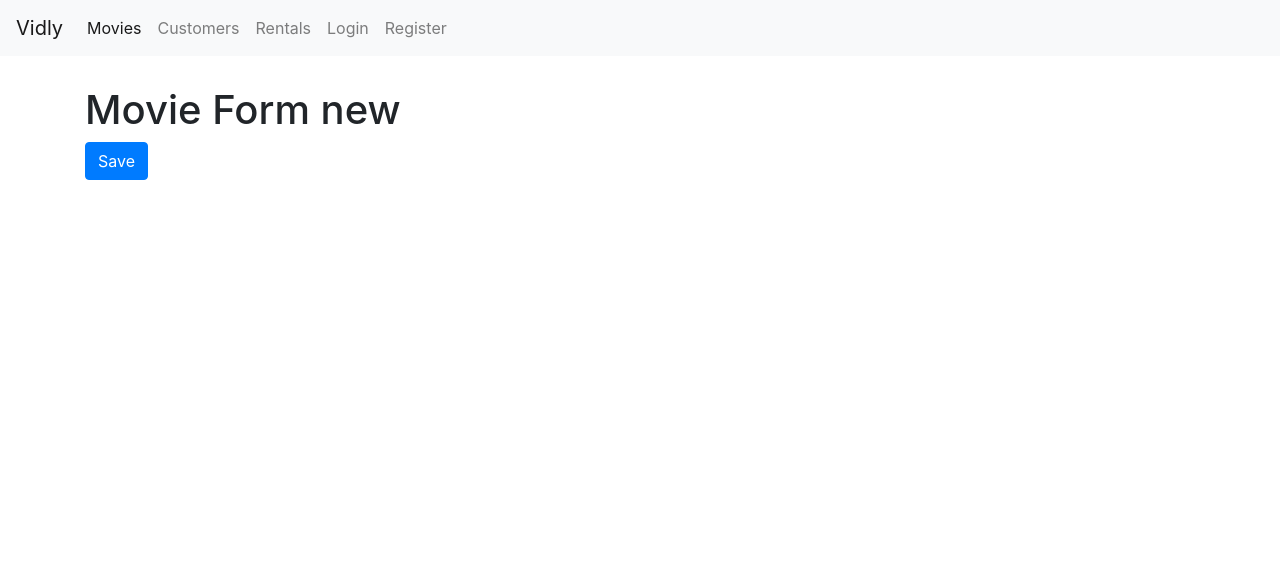
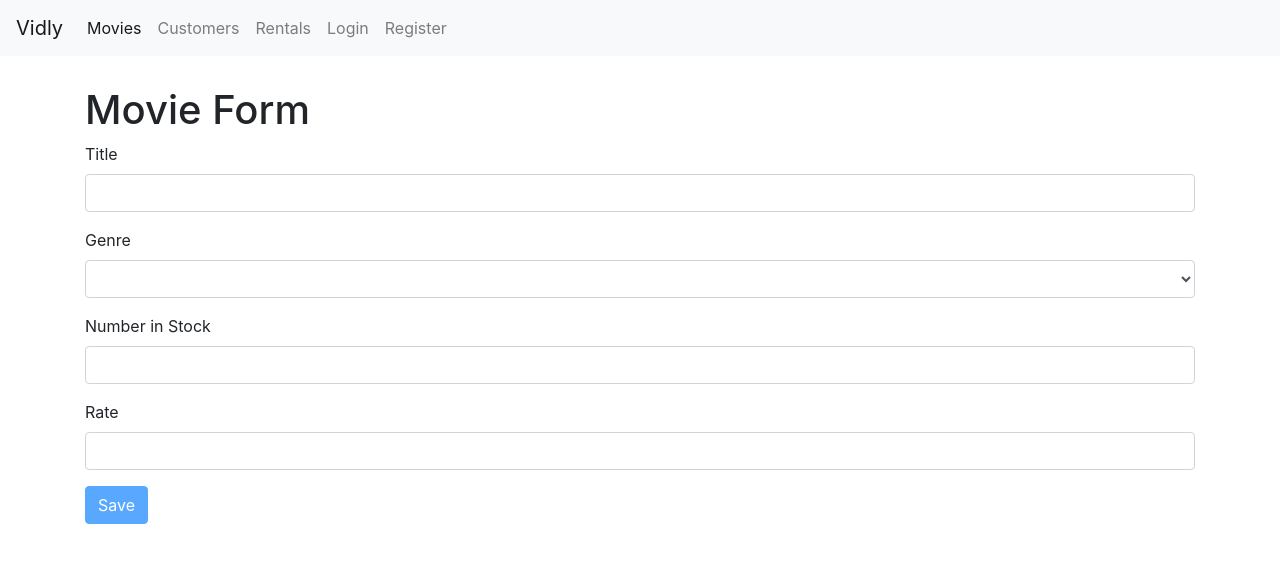
Before and after one commit to Gsyrx/vidly, a React (Create React App) app: page /movies/new in a window 1280 px wide. Shown: the top 562 px of the page. Built offline with nearby package versions, Linux system fonts and the light colour scheme.

Commit message:
added search column

```diff
--- a/src/components/common/form.jsx
+++ b/src/components/common/form.jsx
@@ -1,6 +1,7 @@
 import React, { Component } from 'react';
 import Joi from 'joi-browser';
 import Input from './input';
+import Select from './select';
 
 class Form extends Component {
   state = {
@@ -96,6 +97,21 @@
     );
   }
 
+  renderSelect(name, label, options) {
+    const { data, errors } = this.state;
+
+    return (
+      <Select
+        name={name}
+        value={data[name]}
+        label={label}
+        options={options}
+        onChange={this.handleChange}
+        error={errors[name]}
+      />
+    );
+  }
+
   renderInput(name, label, type = 'text') {
     const { data, errors } = this.state;
 
--- /dev/null
+++ b/src/components/common/select.jsx
@@ -0,0 +1,20 @@
+import React from "react";
+
+const Select = ({ name, label, options, error, ...rest }) => {
+  return (
+    <div className="form-group">
+      <label htmlFor={name}>{label}</label>
+      <select name={name} id={name} {...rest} className="form-control">
+        <option value="" />
+        {options.map(option => (
+          <option key={option._id} value={option._id}>
+            {option.name}
+          </option>
+        ))}
+      </select>
+      {error && <div className="alert alert-danger">{error}</div>}
+    </div>
+  );
+};
+
+export default Select;
--- a/src/components/movieForm.jsx
+++ b/src/components/movieForm.jsx
@@ -1,17 +1,98 @@
 import React from 'react';
+import Joi from 'joi-browser';
+import Form from './common/form';
+import { getMovie, saveMovie } from '../services/fakeMovieService';
+import { getGenres } from '../services/fakeGenreService';
 
-const MovieForm = ({ match, history }) => {
-  return (
-    <div>
-      <h1>Movie Form {match.params.id} </h1>
-      <button
-        className="btn btn-primary"
-        onClick={() => history.push('/movies')}
-      >
-        Save
-      </button>
-    </div>
-  );
-};
+class MovieForm extends Form {
+  state = {
+    data: {
+      title: '',
+      genreId: '',
+      numberInStock: '',
+      dailyRentalRate: '',
+    },
+    genres: [],
+    errors: {},
+  };
+
+  schema = {
+    _id: Joi.string(),
+    title: Joi.string().required().label('Title'),
+    genreId: Joi.string().required().label('Genre'),
+    numberInStock: Joi.number()
+      .required()
+      .min(0)
+      .max(100)
+      .label('Number in Stock'),
+    dailyRentalRate: Joi.number()
+      .required()
+      .min(0)
+      .max(10)
+      .label('Daily Rental Rate'),
+  };
+
+  componentDidMount() {
+    const genres = getGenres();
+    this.setState({ genres });
+
+    const movieId = this.props.match.params.id;
+    if (movieId === 'new') return;
+
+    const movie = getMovie(movieId);
+    if (!movie) return this.props.history.replace('/not-found');
+
+    this.setState({ data: this.mapToViewModel(movie) });
+  }
+
+  mapToViewModel(movie) {
+    return {
+      _id: movie._id,
+      title: movie.title,
+      genreId: movie.genre._id,
+      numberInStock: movie.numberInStock,
+      dailyRentalRate: movie.dailyRentalRate,
+    };
+  }
+
+  doSubmit = () => {
+    saveMovie(this.state.data);
+
+    this.props.history.push('/movies');
+  };
+
+  render() {
+    return (
+      <div>
+        <h1>Movie Form</h1>
+        <form onSubmit={this.handleSubmit}>
+          {this.renderInput('title', 'Title')}
+          {this.renderSelect('genreId', 'Genre', this.state.genres)}
+          {this.renderInput('numberInStock', 'Number in Stock', 'number')}
+          {this.renderInput('dailyRentalRate', 'Rate')}
+          {this.renderButton('Save')}
+        </form>
+      </div>
+    );
+  }
+}
 
 export default MovieForm;
+
+// import React from 'react';
+
+// const MovieForm = ({ match, history }) => {
+//   return (
+//     <div>
+//       <h1>Movie Form {match.params.id} </h1>
+//       <button
+//         className="btn btn-primary"
+//         onClick={() => history.push('/movies')}
+//       >
+//         Save
+//       </button>
+//     </div>
+//   );
+// };
+
+// export default MovieForm;
--- /dev/null
+++ b/src/components/searchBox.jsx
@@ -0,0 +1,16 @@
+import React from "react";
+
+const SearchBox = ({ value, onChange }) => {
+  return (
+    <input
+      type="text"
+      name="query"
+      className="form-control my-3"
+      placeholder="Search..."
+      value={value}
+      onChange={e => onChange(e.currentTarget.value)}
+    />
+  );
+};
+
+export default SearchBox;
--- a/src/services/fakeMovieService.js
+++ b/src/services/fakeMovieService.js
@@ -78,13 +78,13 @@
 
 export function saveMovie(movie) {
   let movieInDb = movies.find((m) => m._id === movie._id) || {};
-  movieInDb.name = movie.name;
+  movieInDb.title = movie.title;
   movieInDb.genre = genresAPI.genres.find((g) => g._id === movie.genreId);
   movieInDb.numberInStock = movie.numberInStock;
   movieInDb.dailyRentalRate = movie.dailyRentalRate;
 
   if (!movieInDb._id) {
-    movieInDb._id = Date.now();
+    movieInDb._id = Date.now().toString();
     movies.push(movieInDb);
   }
 
```
Also changed, not shown: src/components/movies.jsx (+162 -30 lines).
